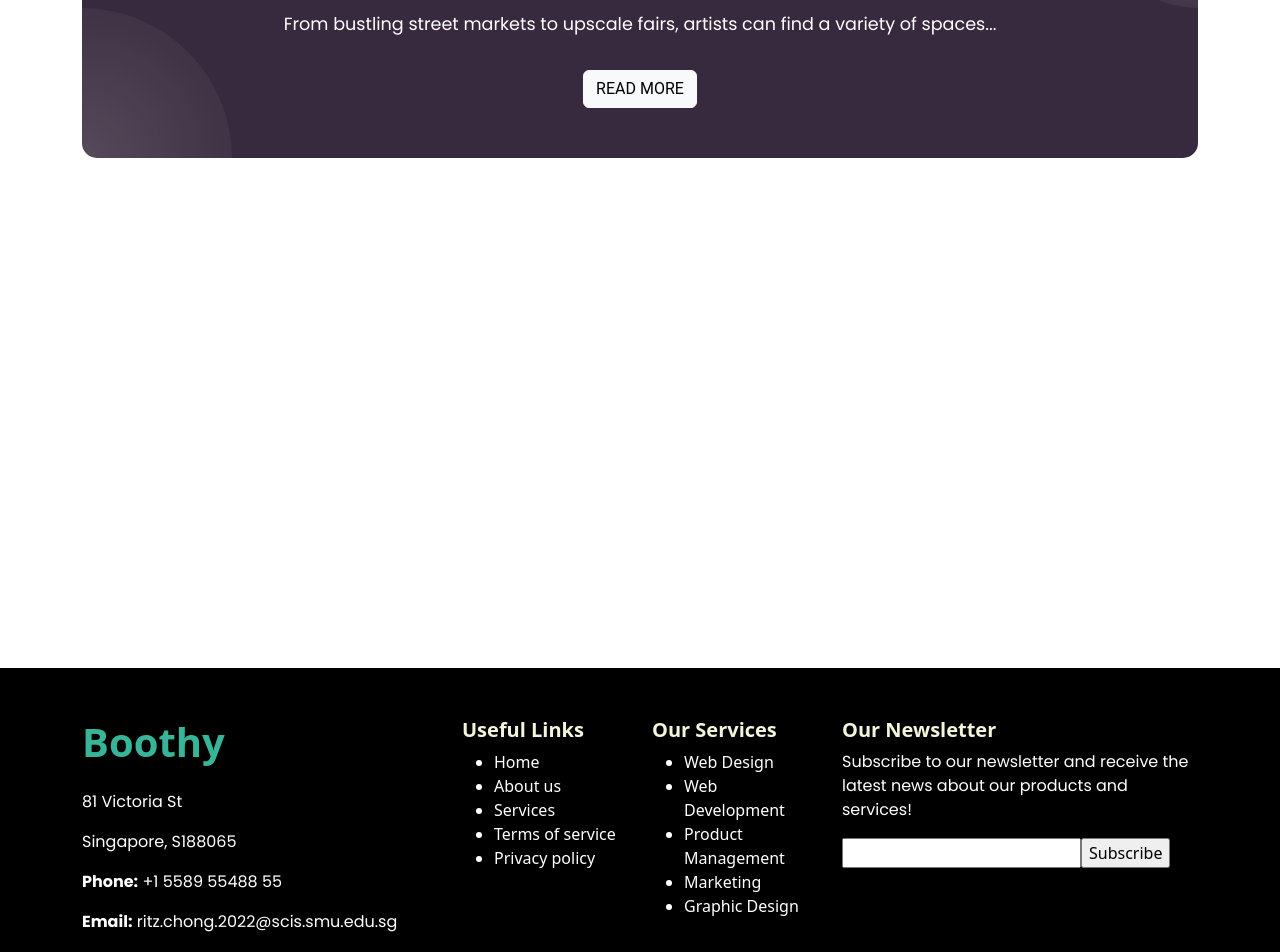
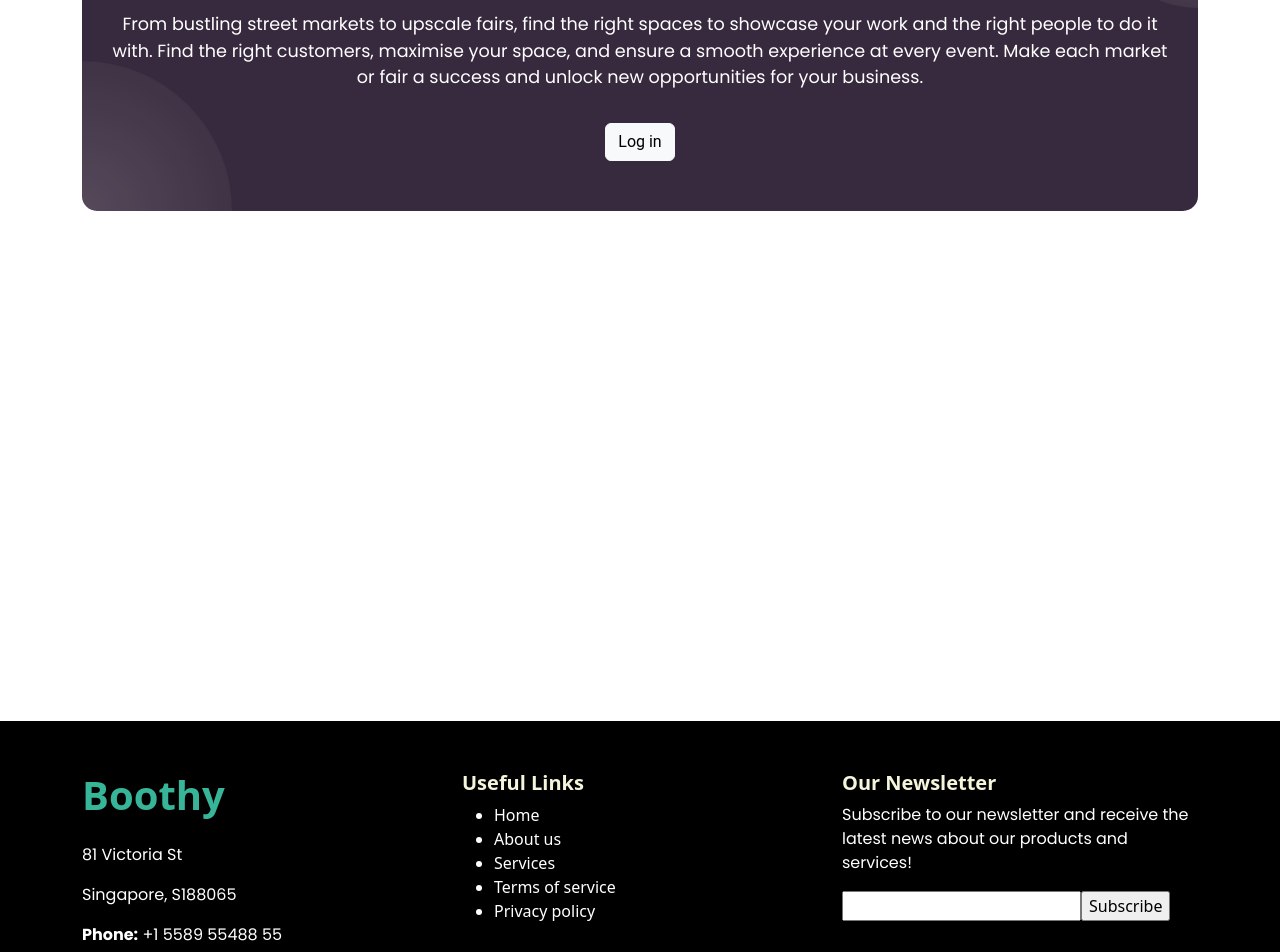
Before and after one commit to PeachyMangoz/VenueVibe, a Vue app in the folder VenueVibe/frontend/: page / in a window 1280 px wide. Shown: the part 860-1812 px from the top of the page. Built offline with nearby package versions, Linux system fonts and the light colour scheme; a web font is replaced by a local one.

Commit message:
updated homepage

```diff
--- a/VenueVibe/frontend/src/App.vue
+++ b/VenueVibe/frontend/src/App.vue
@@ -27,7 +27,7 @@
       </div>
     </div>
 
-    <div class="col-lg-2 col-md-3 footer-links">
+    <div class="col-lg-4 col-md-6 footer-links">
       <h5>Useful Links</h5>
       <ul>
         <li><a href="#" class="text-decoration-none text-white">Home</a></li>
@@ -35,17 +35,6 @@
         <li><a href="#" class="text-decoration-none text-white">Services</a></li>
         <li><a href="#" class="text-decoration-none text-white">Terms of service</a></li>
         <li><a href="#" class="text-decoration-none text-white">Privacy policy</a></li>
-      </ul>
-    </div>
-
-    <div class="col-lg-2 col-md-3 footer-links">
-      <h5>Our Services</h5>
-      <ul>
-        <li><a href="#" class="text-decoration-none text-white">Web Design</a></li>
-        <li><a href="#" class="text-decoration-none text-white">Web Development</a></li>
-        <li><a href="#" class="text-decoration-none text-white">Product Management</a></li>
-        <li><a href="#" class="text-decoration-none text-white">Marketing</a></li>
-        <li><a href="#" class="text-decoration-none text-white">Graphic Design</a></li>
       </ul>
     </div>
 
--- a/VenueVibe/frontend/src/views/Homepage.vue
+++ b/VenueVibe/frontend/src/views/Homepage.vue
@@ -28,8 +28,8 @@
         <div class="container mt-5 main-content">
             <div class="main-banner">
                 <h2>WHERE TO BOOTH FOR CREATORS?</h2>
-                <p>From bustling street markets to upscale fairs, artists can find a variety of spaces...</p>
-                <a href="#" class="btn btn-light mt-3">READ MORE</a>
+                <p>From bustling street markets to upscale fairs, find the right spaces to showcase your work and the right people to do it with. Find the right customers, maximise your space, and ensure a smooth experience at every event. Make each market or fair a success and unlock new opportunities for your business.</p>
+                <router-link to="/login" class="btn btn-light mt-3">Log in</router-link>
             </div>
 
             <!-- Carousel Section -->
@@ -333,6 +333,7 @@ body {
     margin: 0 auto;
     font-family: 'Roboto', sans-serif;
     padding-top: 80px;
+    padding-bottom: 80px;
 }
 
 </style>
```
